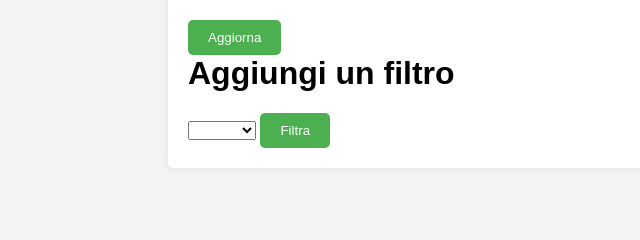
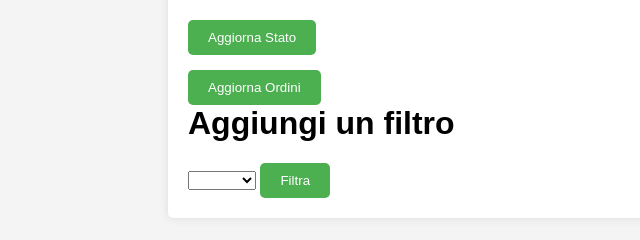
Before and after one commit to AlessandroRasiadalPolo/BarWithAJAX-PHP, a PHP site: page /pages/showOrders.php in a window 1280 px wide. Shown: the part 127-367 px from the top of the page, without its empty margins (52-692 px from the left). Run offline with PHP 8.4, Linux system fonts and the light colour scheme; data comes from the database, SQL or seed files in the repository; data that the repository does not hold is empty.

Commit message:
risolto problema aggiornamento stato

```diff
--- a/pages/showOrders.php
+++ b/pages/showOrders.php
@@ -60,8 +60,10 @@
             ?>
             </tbody>
         </table>
+        <input type="submit" value="Aggiorna Stato" name = "aggiorna" class="submit-button" style="margin-bottom: 15px">
+
     </form>
-    <input type="submit" value="Aggiorna" id = "update-table" class="submit-button">
+    <input type="submit" value="Aggiorna Ordini" id = "update-table" class="submit-button">
 
     <form action="<?php echo $_SERVER['PHP_SELF']?>" method="post">
         <h1>Aggiungi un filtro</h1>
```
